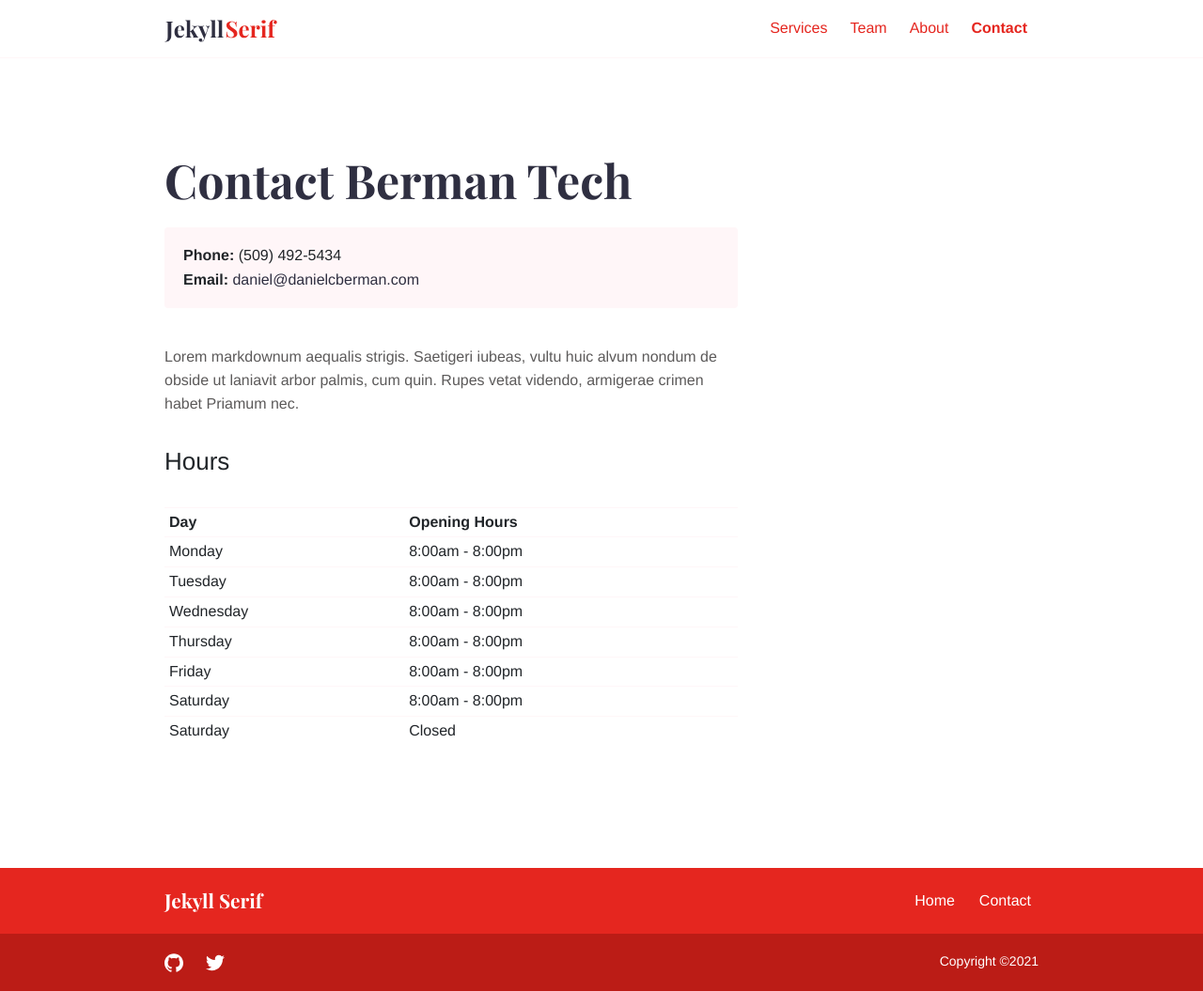
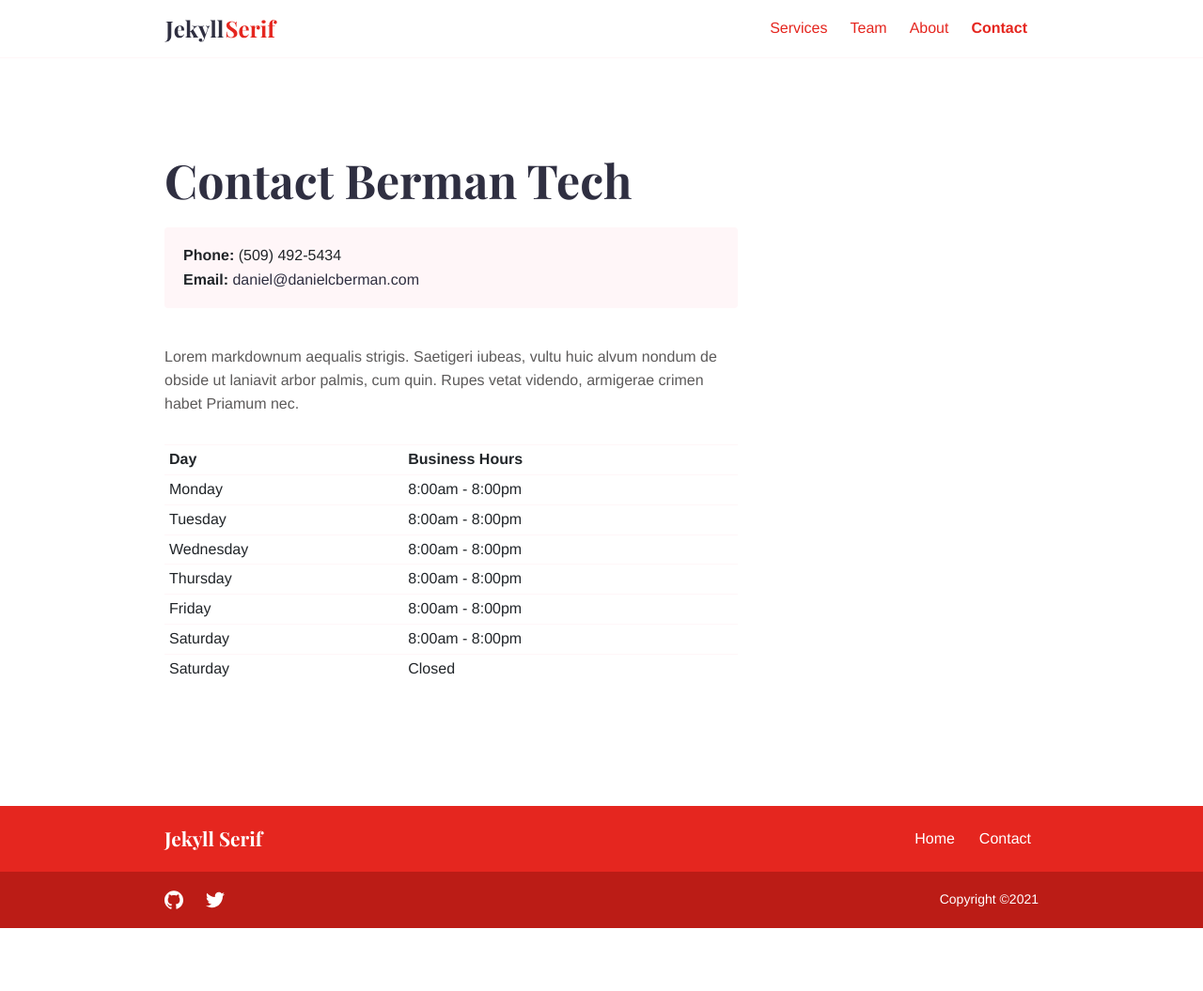
Before and after one commit to danielcberman/bermantech, a Jekyll site: the page built from contact.md, in a window 1280 px wide. Shown: the whole page at 94% size. Built offline with Jekyll 4.4.1, drawn with Linux system fonts in a browser that asks for light colours; after the commit the page ends 988 px from its top, so only the background shows below that; part of the change alters nothing that is shown.

Commit message:
Update contact.md

```diff
--- a/contact.md
+++ b/contact.md
@@ -1,14 +1,12 @@
 ---
 title: Contact Berman Tech
 layout: contact
-description: Contact Berman Tech via phone, email during our hours of operation.
+description: Call Berman Tech at (509) 492-5434 or email us daniel@danielcberman.com for understandable technology.
 ---
 
 Lorem markdownum aequalis strigis. Saetigeri iubeas, vultu huic alvum nondum de obside ut laniavit arbor palmis, cum quin. Rupes vetat videndo, armigerae crimen habet Priamum nec.
 
-## Hours
-
-| Day       | Opening Hours   |
+| Day       | Business Hours   |
 | --------- | --------------- |
 | Monday    | 8:00am - 8:00pm |
 | Tuesday   | 8:00am - 8:00pm |
```
